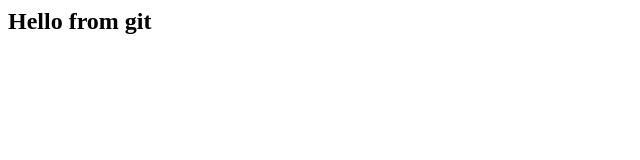
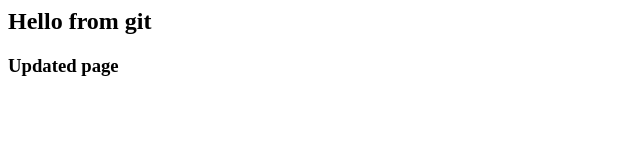
Before and after one commit to RafaelQ/git-vscod, a plain HTML site: page index.html in a window 1280 px wide. Shown: the whole page, without its empty margins (0-640 px from the left). Drawn offline with Linux system fonts and the light colour scheme.

Commit message:
added h3

```diff
--- a/index.html
+++ b/index.html
@@ -1,4 +1,5 @@
 <html>
 
     <h2>Hello from git</h2>
+    <h3>Updated page</h3>
 </html>
```
